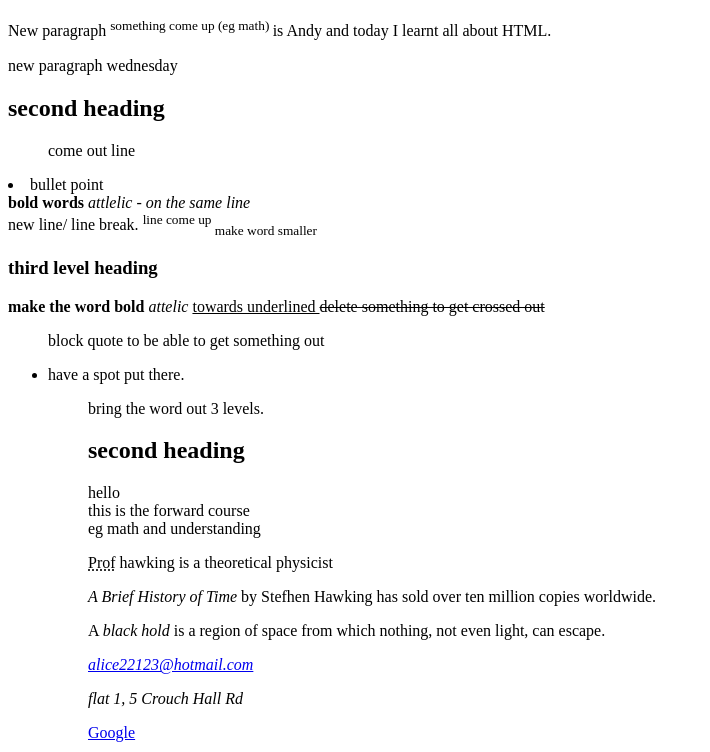
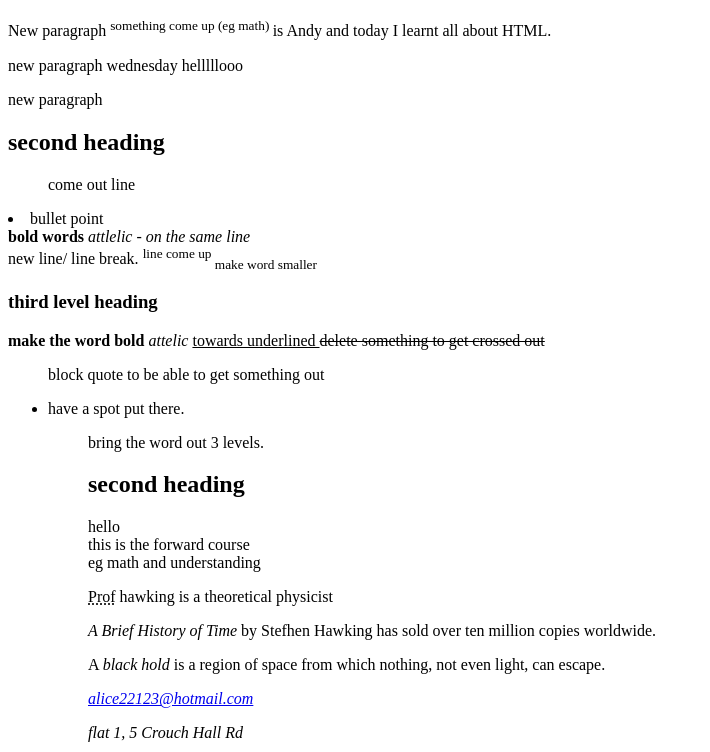
Before and after one commit to alice22123/First-Project, a plain HTML site: page Index.html in a window 1280 px wide. Shown: the part 48-800 px from the top of the page, without its empty margins (0-710 px from the left). Drawn offline with Linux system fonts and the light colour scheme.

Commit message:
edited Index.html

```diff
--- a/Index.html
+++ b/Index.html
@@ -1,6 +1,7 @@
 <h1> Top Heading </h1>
 <p> New paragraph <sup> something come up (eg math)  </sup> is Andy and today I learnt all about HTML. </p>
-<p> new paragraph wednesday </p>
+<p> new paragraph wednesday helllllooo </p>
+<p> new paragraph </p>
 <h2> second heading </h2>
 <ol> come out line </ol>
 <li> bullet point</li>
```
